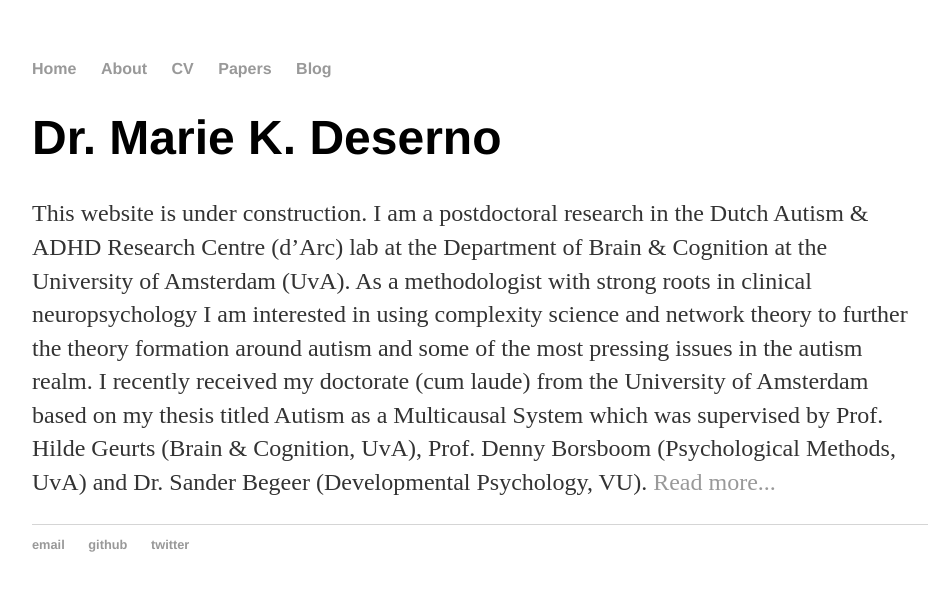
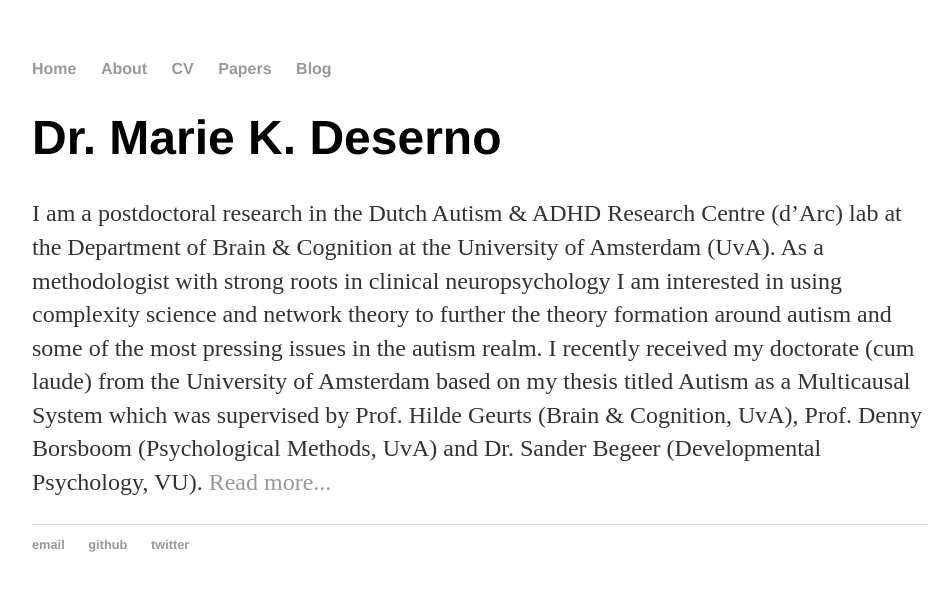
Before and after one commit to MarieDeserno/mariekdeserno.github.io, a Jekyll site: the page built from index.html, in a window 1280 px wide. Shown: the top 591 px of the page, without its empty margins (160-1112 px from the left). Built offline with Jekyll 4.4.1, drawn with Linux system fonts in a browser that asks for light colours.

Commit message:
Update index.html

```diff
--- a/index.html
+++ b/index.html
@@ -4,9 +4,7 @@ title: Marie K. Deserno
 ---
 <div class="blurb">
 	<h1>Dr. Marie K. Deserno</h1>
-	<p>This website is under construction.
-
-
+	<p>
 		I am a postdoctoral research in the Dutch Autism & ADHD Research Centre (d’Arc) lab at the Department of Brain & Cognition at the University of Amsterdam (UvA).
 		As a methodologist with strong roots in clinical neuropsychology I am interested in using complexity science and network theory to further the theory formation around autism and some of the most pressing issues in the autism realm.
 		I recently received my doctorate (cum laude) from the University of Amsterdam
```
